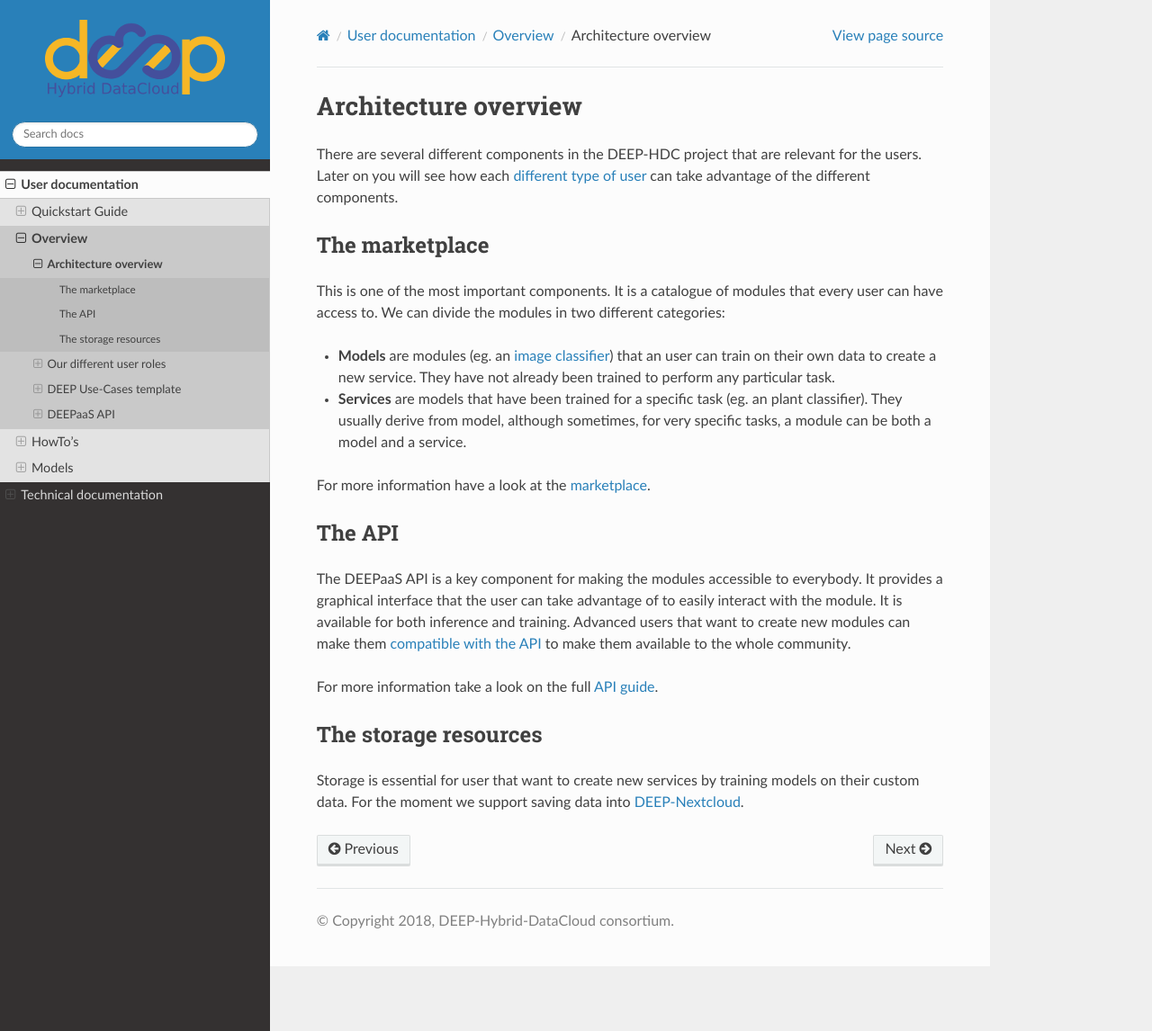
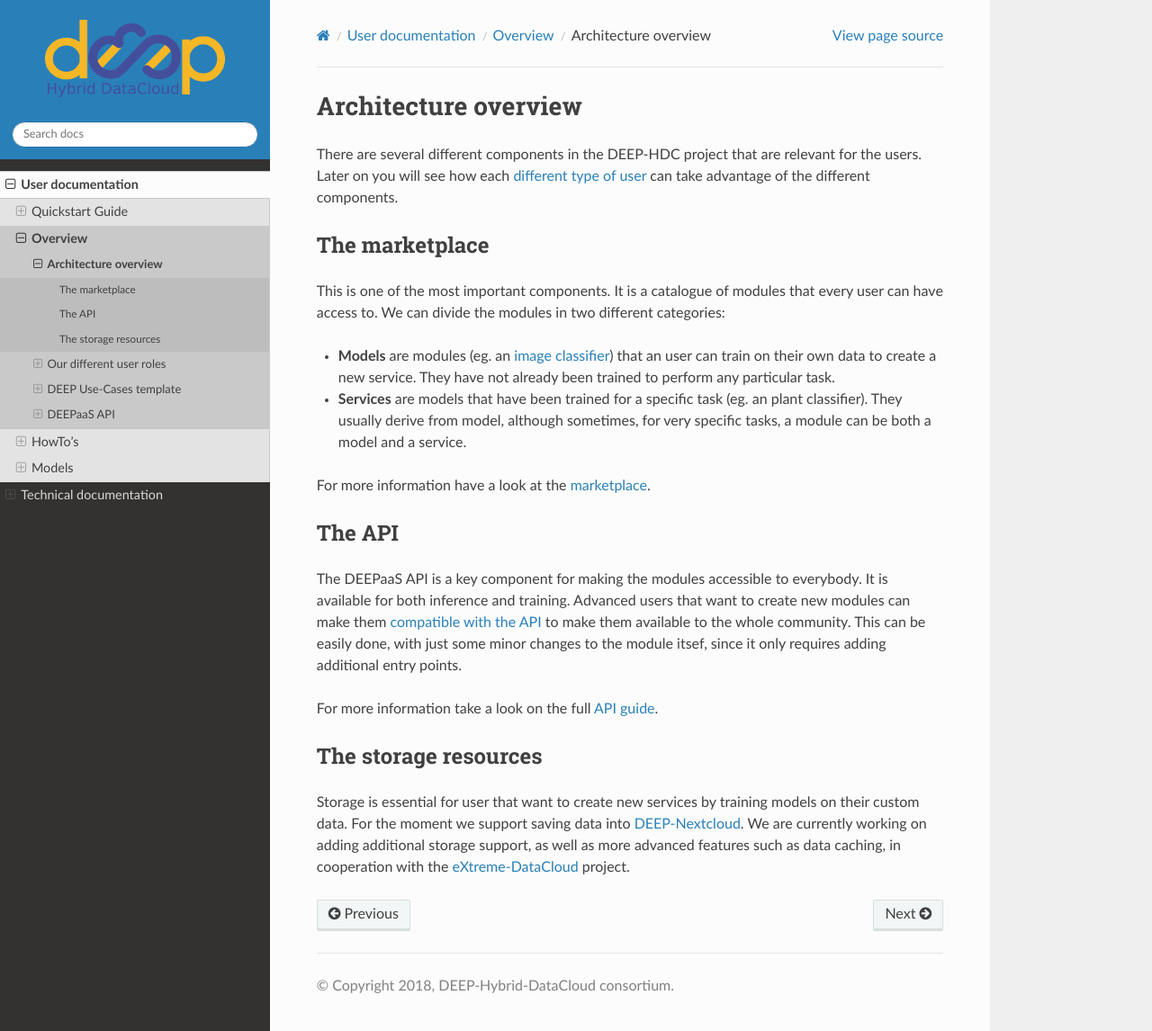
Before and after one commit to deephdc/deep-docs, a Sphinx documentation site: the page built from source/user/overview/architecture.rst, in a window 1280 px wide and 1146 px high. Shown: the whole window at 90% size. Built offline with Sphinx 7.4.7 and the Read the Docs theme 2.0.0, drawn with Linux system fonts in a browser that asks for light colours.

Commit message:
Comment from Alvaro included

```diff
--- a/source/user/overview/architecture.rst
+++ b/source/user/overview/architecture.rst
@@ -27,10 +27,8 @@ For more information have a look at the `marketplace <https://marketplace.deep-h
 The API
 =======
 
-The DEEPaaS API is a key component for making the modules accessible to everybody. It provides a graphical interface that the
-user can take advantage of to easily interact with the module. It is available for both inference and training. Advanced users
-that want to create new modules can make them :ref:`compatible with the API <user/overview/api:Integrate your model with the API>`
-to make them available to the whole community.
+The DEEPaaS API is a key component for making the modules accessible to everybody. It is available for both inference and training. Advanced users that want to create new modules can make them :ref:`compatible with the API <user/overview/api:Integrate your model with the API>`
+to make them available to the whole community. This can be easily done, with just some minor changes to the module itsef, since it only requires adding additional entry points.
 
 For more information take a look on the full :doc:`API guide <api>`.
 
@@ -39,6 +37,6 @@ The storage resources
 =====================
 
 Storage is essential for user that want to create new services by training models on their custom data. For the moment we
-support saving data into `DEEP-Nextcloud <https://nc.deep-hybrid-datacloud.eu>`_.
+support saving data into `DEEP-Nextcloud <https://nc.deep-hybrid-datacloud.eu>`_. We are currently working on adding additional storage support, as well as more advanced features such as data caching, in cooperation with the `eXtreme-DataCloud <www.extreme-datacloud.eu>`_ project.
 
 .. todo:: Check rclone integration with Dropbox and Google Drive
--- a/source/user/quickstart.rst
+++ b/source/user/quickstart.rst
@@ -103,7 +103,7 @@ Run a module on DEEP Pilot Infrastructure
 .. admonition:: Prerequisites
 
     * `DEEP-IAM <https://iam.deep-hybrid-datacloud.eu/>`_ registration
-    * `oidc-agent <https://github.com/indigo-dc/oidc-agent/releases>`_ installed and configured for `DEEP-IAM <https://iam.deep-hybrid-datacloud.eu/>`_
+    * `oidc-agent <https://github.com/indigo-dc/oidc-agent/releases>`_ installed and configured for `DEEP-IAM <https://iam.deep-hybrid-datacloud.eu/>`_ (see :doc:`rclone howto <howto/oidc-agent>`).
     * `orchent <https://github.com/indigo-dc/orchent/releases>`_ tool
 
     If your are going to use `DEEP-Nextcloud <https://nc.deep-hybrid-datacloud.eu>`_ for storing you data you also have to:
```
Also changed, not shown: source/user/howto/develop-model.rst (+2 -5 lines).
